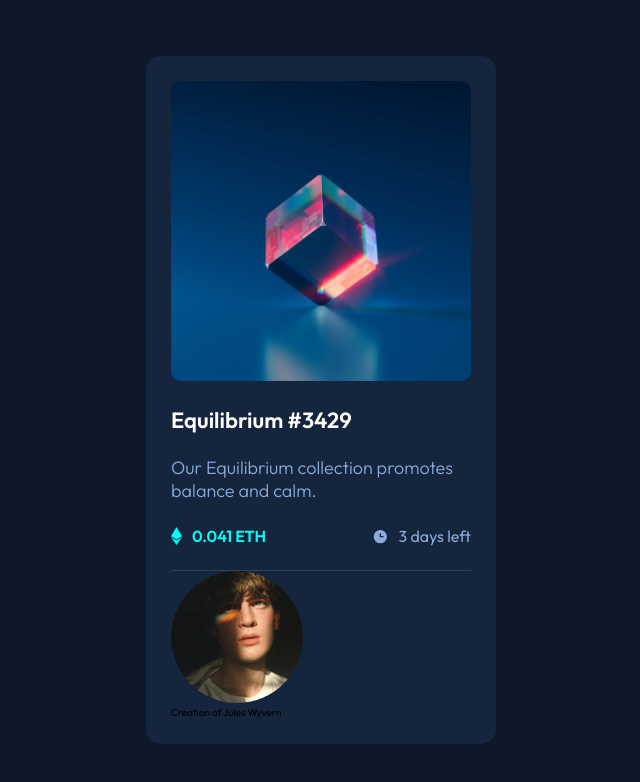
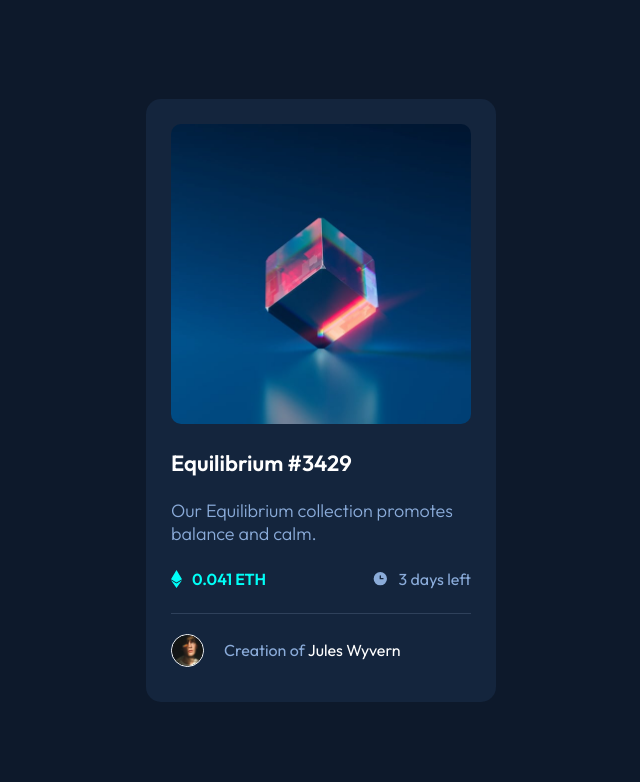
Before and after one commit to kaidapetal0315/nft-preview-card, a plain HTML site: page index.html in a window 1280 px wide. Shown: the whole page, without its empty margins (319-959 px from the left). Drawn offline with Linux system fonts and the light colour scheme.

Commit message:
creation style

```diff
--- a/style.css
+++ b/style.css
@@ -118,3 +118,25 @@ main {
   font-weight: 400;
   color: var(--soft-blue);
 }
+
+.creator {
+  display: flex;
+  align-items: center;
+  gap: 2rem;
+  margin-top: 2rem;
+  margin-bottom: 1rem;
+}
+
+.creator img {
+  width: 11%;
+  border: 1px solid #fff;
+  border-radius: 50%;
+}
+
+.creation {
+  font-size: 1.6rem;
+  color: var(--soft-blue);
+}
+.creators-name {
+  color: #fff;
+}
```
